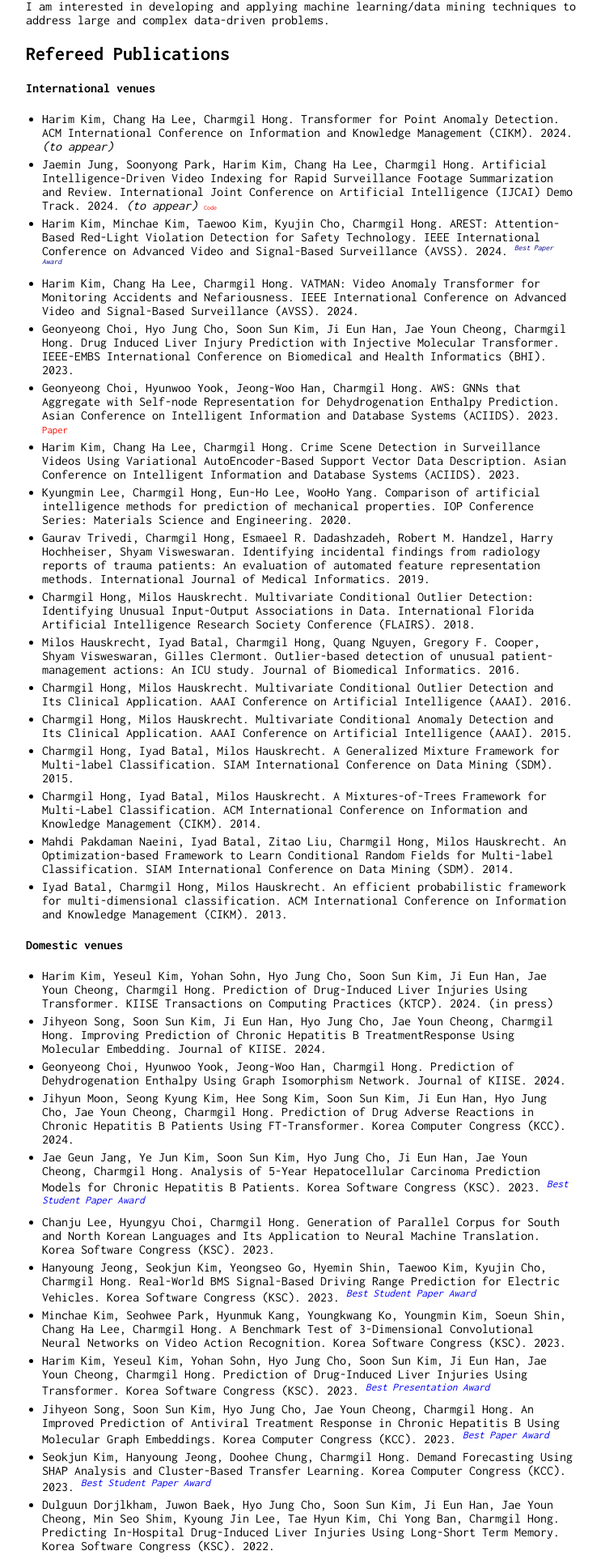
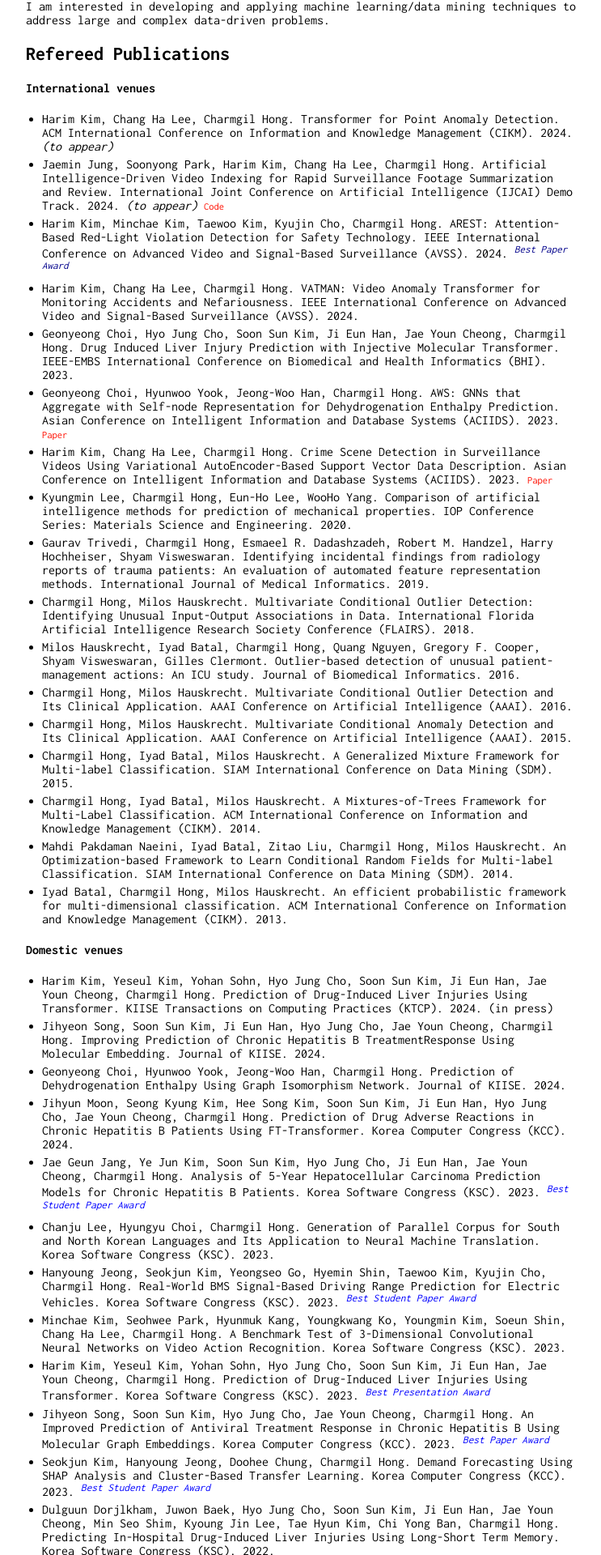
Before and after one commit to charmgil/charmgil.github.io, a Jekyll site: the page built from index.md, in a window 1280 px wide. Shown: the part 378-2298 px from the top of the page at 81% size, without its empty margins (258-1001 px from the left). Built offline with Jekyll 4.4.1, drawn with Linux system fonts in a browser that asks for light colours; our own code applies the rules of GitHub Pages for plain Markdown files.

Commit message:
modified:   _sass/_style.scss 	modified:   index.md

```diff
--- a/_sass/_style.scss
+++ b/_sass/_style.scss
@@ -33,11 +33,11 @@ hr {
     vertical-align: super;
     color: darkblue;
     font-style: italic;
-    font-size:0.6em;
+    font-size:0.815em;
 }
 .res {
     color: #333333;
-    font-size:0.5em;
+    font-size:0.785em;
 }
 
 
--- a/index.md
+++ b/index.md
@@ -23,13 +23,11 @@ I am interested in developing and applying machine learning/data mining techniqu
 
 * Harim Kim, Chang Ha Lee, Charmgil Hong. Transformer for Point Anomaly Detection. ACM International Conference on Information and Knowledge Management (CIKM). 2024. *(to appear)*
 * Jaemin Jung, Soonyong Park, Harim Kim, Chang Ha Lee, Charmgil Hong. Artificial Intelligence-Driven Video Indexing for Rapid Surveillance Footage Summarization and Review. International Joint Conference on Artificial Intelligence (IJCAI) Demo Track. 2024. *(to appear)* <span class="res">[Code](https://github.com/nth221/videx)</span>
-<!--<span style="font-size:0.8em;">[Code](https://github.com/nth221/videx)</span>-->
 * Harim Kim, Minchae Kim, Taewoo Kim, Kyujin Cho, Charmgil Hong. AREST: Attention-Based Red-Light Violation Detection for Safety Technology. IEEE International Conference on Advanced Video and Signal-Based Surveillance (AVSS). 2024. <span class="award">*Best Paper Award*</span>
-<!--<span style="color:darkblue"><sup>*Best Paper Award*</sup></span>-->
 * Harim Kim, Chang Ha Lee, Charmgil Hong. VATMAN: Video Anomaly Transformer for Monitoring Accidents and Nefariousness. IEEE International Conference on Advanced Video and Signal-Based Surveillance (AVSS). 2024.
 * Geonyeong Choi, Hyo Jung Cho, Soon Sun Kim, Ji Eun Han, Jae Youn Cheong, Charmgil Hong. Drug Induced Liver Injury Prediction with Injective Molecular Transformer. IEEE-EMBS International Conference on Biomedical and Health Informatics (BHI). 2023.
-* Geonyeong Choi, Hyunwoo Yook, Jeong-Woo Han, Charmgil Hong. AWS: GNNs that Aggregate with Self-node Representation for Dehydrogenation Enthalpy Prediction. Asian Conference on Intelligent Information and Database Systems (ACIIDS). 2023. <span style="font-size:0.8em;">[Paper](https:://link.springer.com/chapter/10.1007/978-3-031-42430-4_14)</span>
-* Harim Kim, Chang Ha Lee, Charmgil Hong. Crime Scene Detection in Surveillance Videos Using Variational AutoEncoder-Based Support Vector Data Description. Asian Conference on Intelligent Information and Database Systems (ACIIDS). 2023.
+* Geonyeong Choi, Hyunwoo Yook, Jeong-Woo Han, Charmgil Hong. AWS: GNNs that Aggregate with Self-node Representation for Dehydrogenation Enthalpy Prediction. Asian Conference on Intelligent Information and Database Systems (ACIIDS). 2023. <span class="res">[Paper](https:://link.springer.com/chapter/10.1007/978-3-031-42430-4_14)</span>
+* Harim Kim, Chang Ha Lee, Charmgil Hong. Crime Scene Detection in Surveillance Videos Using Variational AutoEncoder-Based Support Vector Data Description. Asian Conference on Intelligent Information and Database Systems (ACIIDS). 2023. <span class="res">[Paper](https://link.springer.com/chapter/10.1007/978-3-031-42430-4_37)</span>
 * Kyungmin Lee, Charmgil Hong, Eun-Ho Lee, WooHo Yang. Comparison of artificial intelligence methods for prediction of mechanical properties. IOP Conference Series: Materials Science and Engineering. 2020.
 * Gaurav Trivedi, Charmgil Hong, Esmaeel R. Dadashzadeh, Robert M. Handzel, Harry Hochheiser, Shyam Visweswaran. Identifying incidental findings from radiology reports of trauma patients: An evaluation of automated feature representation methods. International Journal of Medical Informatics. 2019.
 * Charmgil Hong, Milos Hauskrecht. Multivariate Conditional Outlier Detection: Identifying Unusual Input-Output Associations in Data. International Florida Artificial Intelligence Research Society Conference (FLAIRS). 2018.
```
